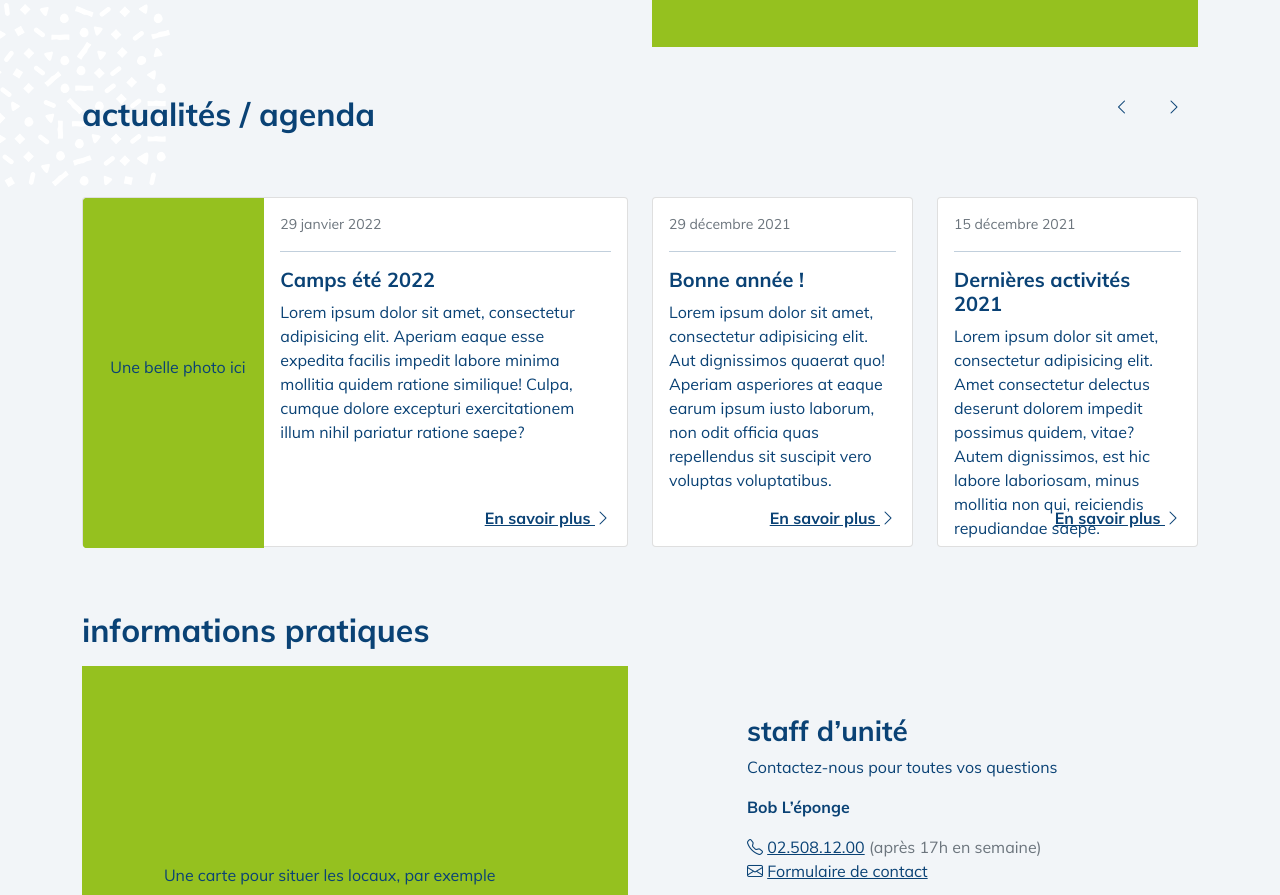
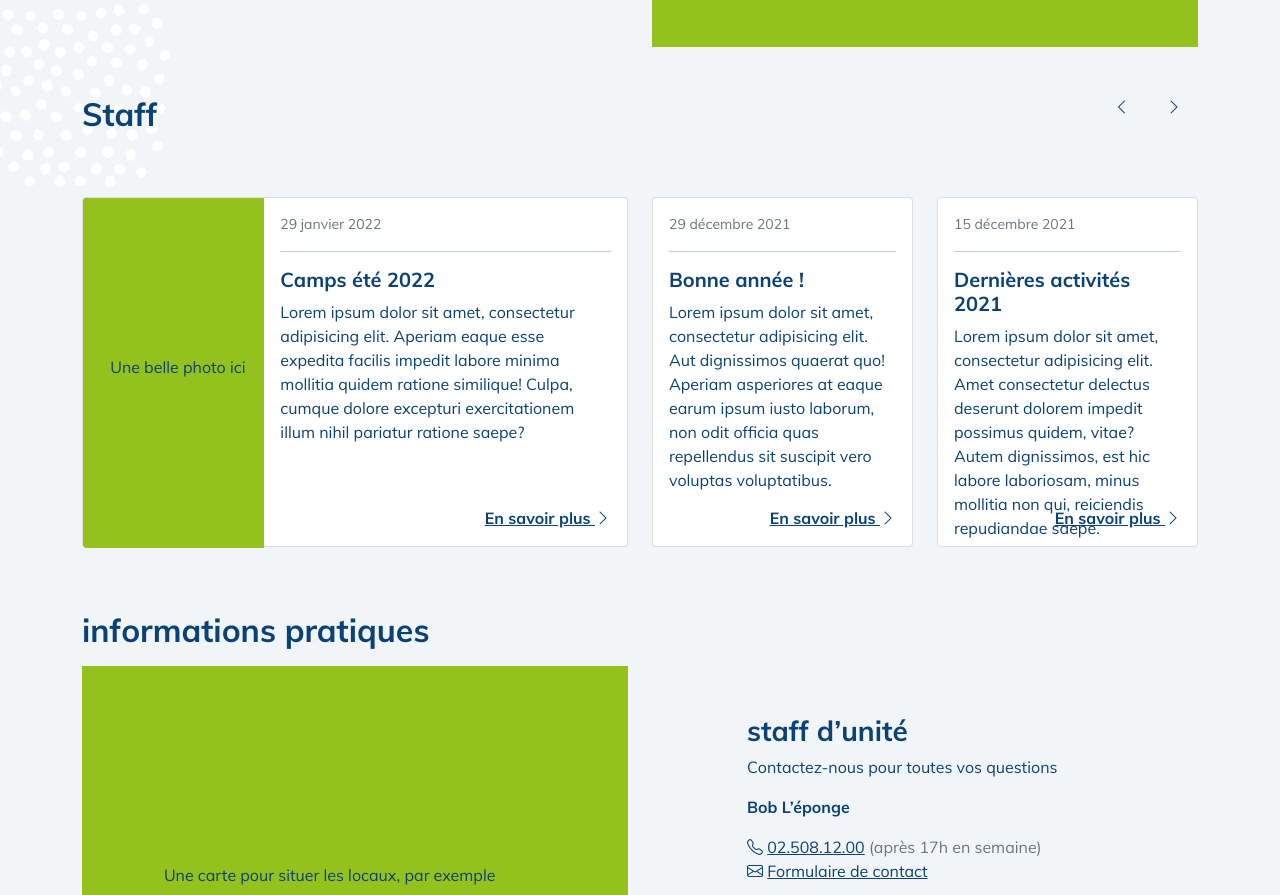
Before and after one commit to Sifaka05/site-unite, a website: page baladins.html in a window 1280 px wide. Shown: the part 863-1758 px from the top of the page. Drawn offline with nearby package versions, Linux system fonts and the light colour scheme.

Commit message:
Update baladins.html

```diff
--- a/baladins.html
+++ b/baladins.html
@@ -78,9 +78,9 @@
             </div>
 
             <div class="row mt-5">
-                <div class="col-md-10 topping-federation topping-white topping-top-overflow topping-left-overflow  mb-5">
+                <div class="col-md-10 topping-baladins topping-white topping-top-overflow topping-left-overflow  mb-5">
                     <div class="above-topping">
-                        <h2>actualités / agenda</h2>
+                        <h2>Staff</h2>
 
                     </div>
                 </div>
```
